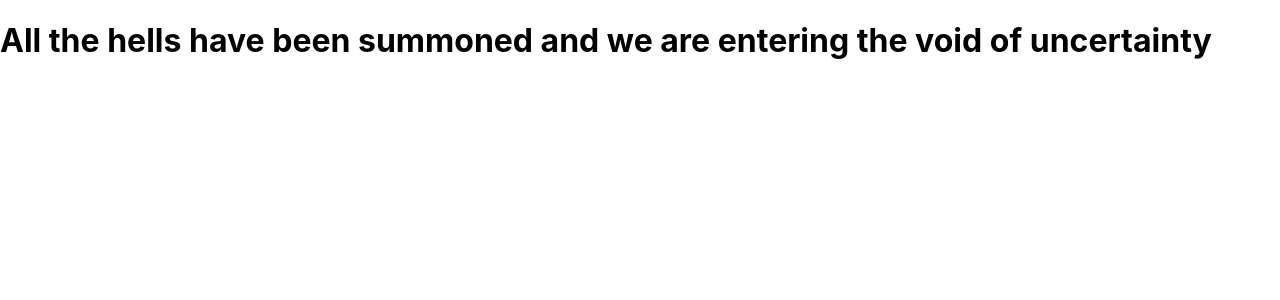
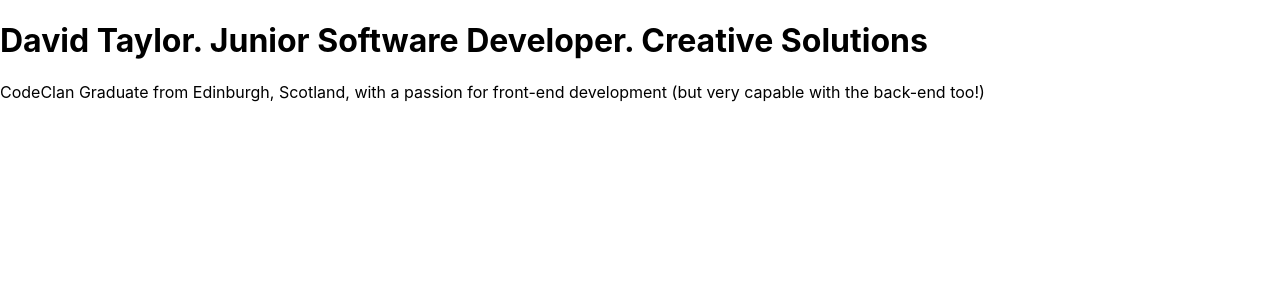
Before and after one commit to davidvtaylor84/portfolio, a React (Create React App) app: page / in a window 1280 px wide. Shown: the top 300 px of the page. Built offline with nearby package versions, Linux system fonts and the light colour scheme.

Commit message:
added header

```diff
--- a/src/App.js
+++ b/src/App.js
@@ -1,9 +1,16 @@
 import './App.css';
+import {BrowserRouter as Router, Routes, Route} from "react-router-dom"
+import Header from './components/Header';
 
 function App() {
   return (
     <>
-      <h1>All the hells have been summoned and we are entering the void of uncertainty</h1>
+      <Router>
+        <Header/>
+          <Routes>
+
+          </Routes>
+      </Router>
     </>
   );
 }
--- /dev/null
+++ b/src/components/Header.jsx
@@ -0,0 +1,12 @@
+import React from 'react'
+
+const Header = () => {
+  return (
+    <div>
+        <h1>David Taylor. Junior Software Developer. Creative Solutions</h1>
+        <p>CodeClan Graduate from Edinburgh, Scotland, with a passion for front-end development (but very capable with the back-end too!)</p>
+    </div>
+  )
+}
+
+export default Header
```
Also changed, not shown: package.json (+1 -43 lines), 1 other file (tests, documents, lock files or other folders).
